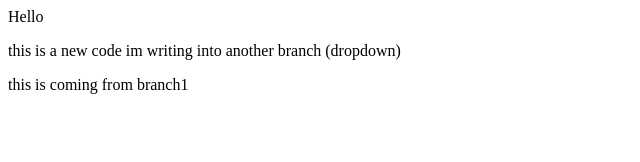
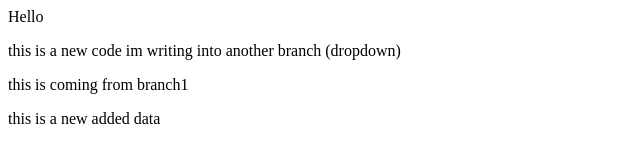
Before and after one commit to AkshajInturi/localRepo2, a plain HTML site: page index.html in a window 1280 px wide. Shown: the whole page, without its empty margins (0-640 px from the left). Drawn offline with Linux system fonts and the light colour scheme.

Commit message:
new data

```diff
--- a/index.html
+++ b/index.html
@@ -3,3 +3,4 @@
 </p>
 <p>this is a new code im writing into another branch (dropdown)</p>
 <p>this is coming from branch1</p>
+<p>this is a new added data</p>
```
